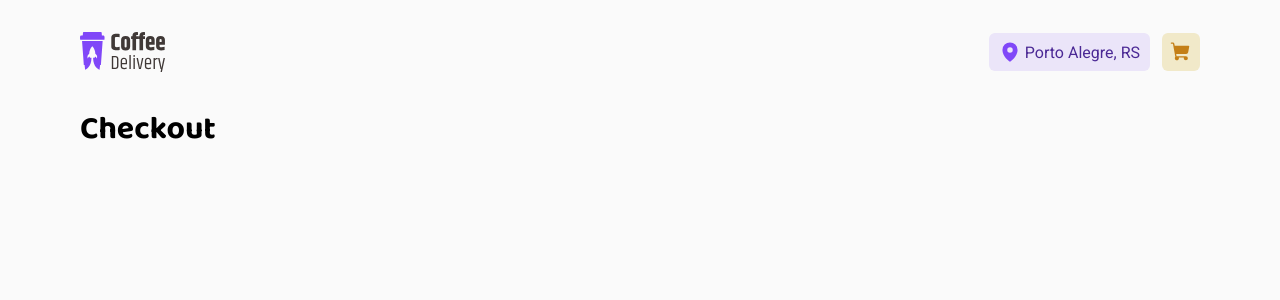
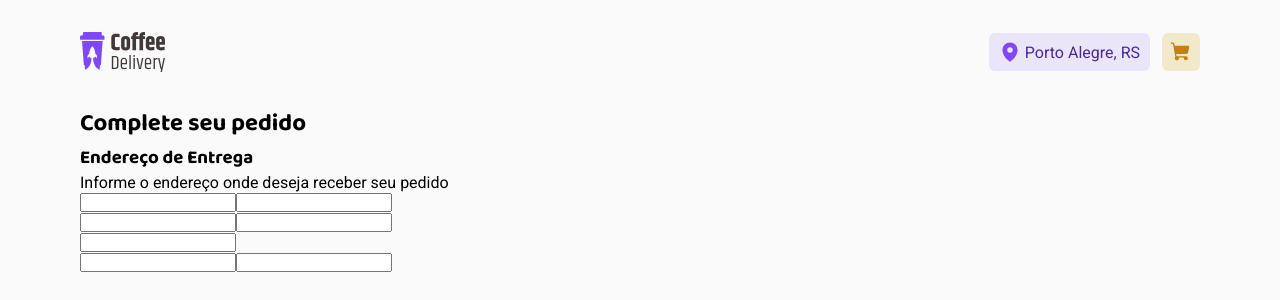
Before and after one commit to Lucariozin/ignite-challenge-coffee-delivery, a React (Vite) app: page /checkout in a window 1280 px wide. Shown: the top 300 px of the page. Built offline with nearby package versions, Linux system fonts and the light colour scheme.

Commit message:
initial structuring of the checkout page.

```diff
--- a/src/pages/Checkout/Checkout.styles.ts
+++ b/src/pages/Checkout/Checkout.styles.ts
@@ -0,0 +1,35 @@
+import styled from 'styled-components'
+
+export const Container = styled.div``
+
+export const LeftColumn = styled.section``
+
+export const OrderTitle = styled.h1``
+
+export const DeliveryInformationContainer = styled.div``
+
+export const AddressContainer = styled.div``
+
+export const Icon = styled.div``
+
+export const AddressTextContainer = styled.div``
+
+export const DeliveryAddressTitle = styled.h3``
+
+export const DeliveryAddressText = styled.p``
+
+export const AddressForm = styled.form``
+
+export const Input = styled.input``
+
+export const AddressInputsWrapper = styled.div``
+
+export const HouseNumberAndDistrictContainer = styled.div``
+
+export const AddressComplementContainer = styled.div``
+
+export const CityAndFederativeUnitContainer = styled.div``
+
+export const OrderInformationContainer = styled.main``
+
+export const PaymentInformationContainer = styled.div``
--- a/src/pages/Checkout/Checkout.tsx
+++ b/src/pages/Checkout/Checkout.tsx
@@ -1,7 +1,62 @@
+import {
+  AddressComplementContainer,
+  AddressContainer,
+  AddressForm,
+  AddressInputsWrapper,
+  AddressTextContainer,
+  CityAndFederativeUnitContainer,
+  Container,
+  DeliveryAddressText,
+  DeliveryAddressTitle,
+  DeliveryInformationContainer,
+  HouseNumberAndDistrictContainer,
+  Icon,
+  Input,
+  LeftColumn,
+  OrderTitle,
+  PaymentInformationContainer,
+} from './Checkout.styles'
+
 export const Checkout = () => {
   return (
-    <>
-      <h1>Checkout</h1>
-    </>
+    <Container>
+      <LeftColumn>
+        <OrderTitle>Complete seu pedido</OrderTitle>
+
+        <DeliveryInformationContainer>
+          <AddressContainer>
+            <Icon />
+
+            <AddressTextContainer>
+              <DeliveryAddressTitle>Endereço de Entrega</DeliveryAddressTitle>
+              <DeliveryAddressText>Informe o endereço onde deseja receber seu pedido</DeliveryAddressText>
+            </AddressTextContainer>
+          </AddressContainer>
+
+          <AddressForm>
+            <Input />
+            <Input />
+
+            <AddressInputsWrapper>
+              <HouseNumberAndDistrictContainer>
+                <Input />
+                <Input />
+              </HouseNumberAndDistrictContainer>
+
+              <AddressComplementContainer>
+                <Input />
+
+                <CityAndFederativeUnitContainer>
+                  <Input />
+                  <Input />
+                </CityAndFederativeUnitContainer>
+              </AddressComplementContainer>
+            </AddressInputsWrapper>
+          </AddressForm>
+        </DeliveryInformationContainer>
+
+        <PaymentInformationContainer></PaymentInformationContainer>
+      </LeftColumn>
+    </Container>
   )
 }
```
